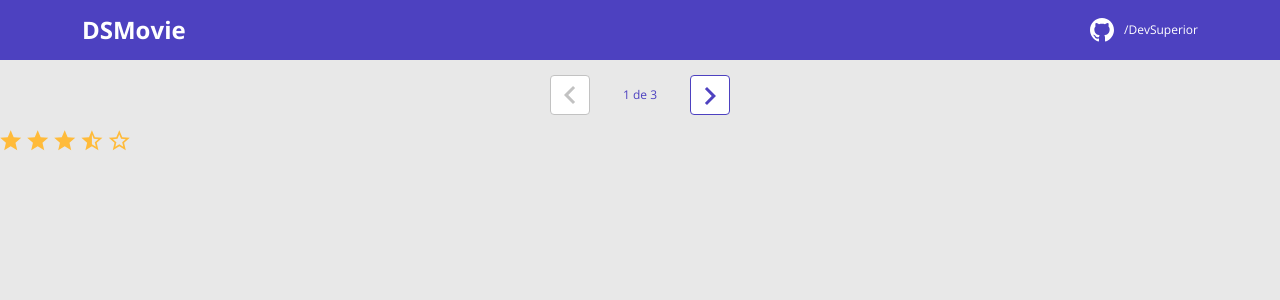
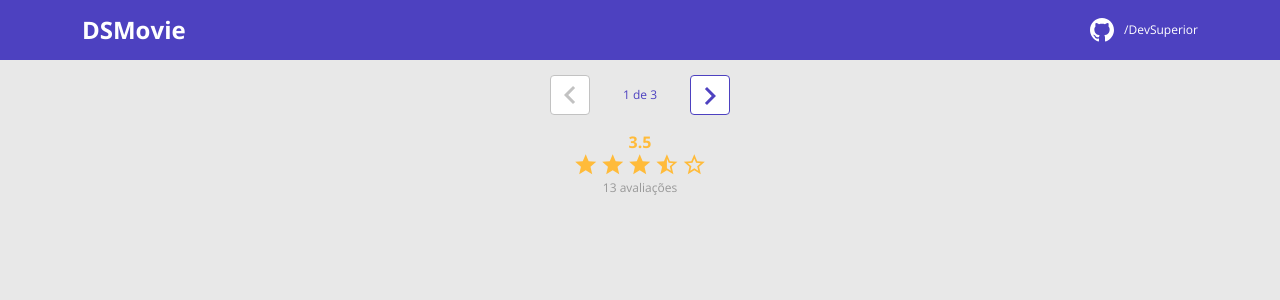
Before and after one commit to RodrigoDeOliveiraSilva/dsmovie, a React (Create React App) app in the folder frontend/: page / in a window 1280 px wide. Shown: the top 300 px of the page. Built offline with nearby package versions, Linux system fonts and the light colour scheme.

Commit message:
MovieScore

```diff
--- /dev/null
+++ b/frontend/src/components/MovieScore/index.tsx
@@ -0,0 +1,18 @@
+import MovieStars from '../MovieStars';
+import'./styles.css'
+
+function MovieScore() {
+
+    const score =3.5;
+    const count=13;
+
+    return (
+        <div className="dsmovie-score-container">
+            <p className="dsmovie-score-value">{score > 0 ? score.toFixed(1) : '-'}</p>
+            <MovieStars/>
+            <p className="dsmovie-score-count">{count} avaliações</p>
+        </div>
+    );
+}
+
+export default MovieScore;
--- /dev/null
+++ b/frontend/src/components/MovieScore/styles.css
@@ -0,0 +1,18 @@
+.dsmovie-score-container {
+    display: flex;
+    flex-direction: column;
+    align-items: center;
+}
+
+.dsmovie-score-value {
+    margin: 0;
+    color: #FFBB3A;
+    font-size: 16px;
+    font-weight: 700;
+}
+
+.dsmovie-score-count {
+    font-size: 12px;
+    color: #989898;
+    margin: 4px 0 10px 0;
+}
--- a/frontend/src/components/MovieStars/index.jsx
+++ b/frontend/src/components/MovieStars/index.jsx
@@ -3,7 +3,7 @@
 import {ReactComponent as StarEmpty} from '../../assets/img/star-empty.svg'
 import './styles.css'
 
-function MovieStar() {
+function MovieStars() {
     return (
         <div className="dsmovie-stars-container">
             <StarFull />
@@ -15,4 +15,4 @@
     );
 }
 
-export default MovieStar;
+export default MovieStars;
--- a/frontend/src/pages/Listing/index.tsx
+++ b/frontend/src/pages/Listing/index.tsx
@@ -1,11 +1,11 @@
-import MovieStar from "../../components/MovieStars";
+import MovieScore from "../../components/MovieScore";
 import Pagination from "../../components/Pagination";
 
 function Listing() {
     return (
         <>
             <Pagination />
-            <MovieStar />
+            <MovieScore />
         </>
     );
 }
```
